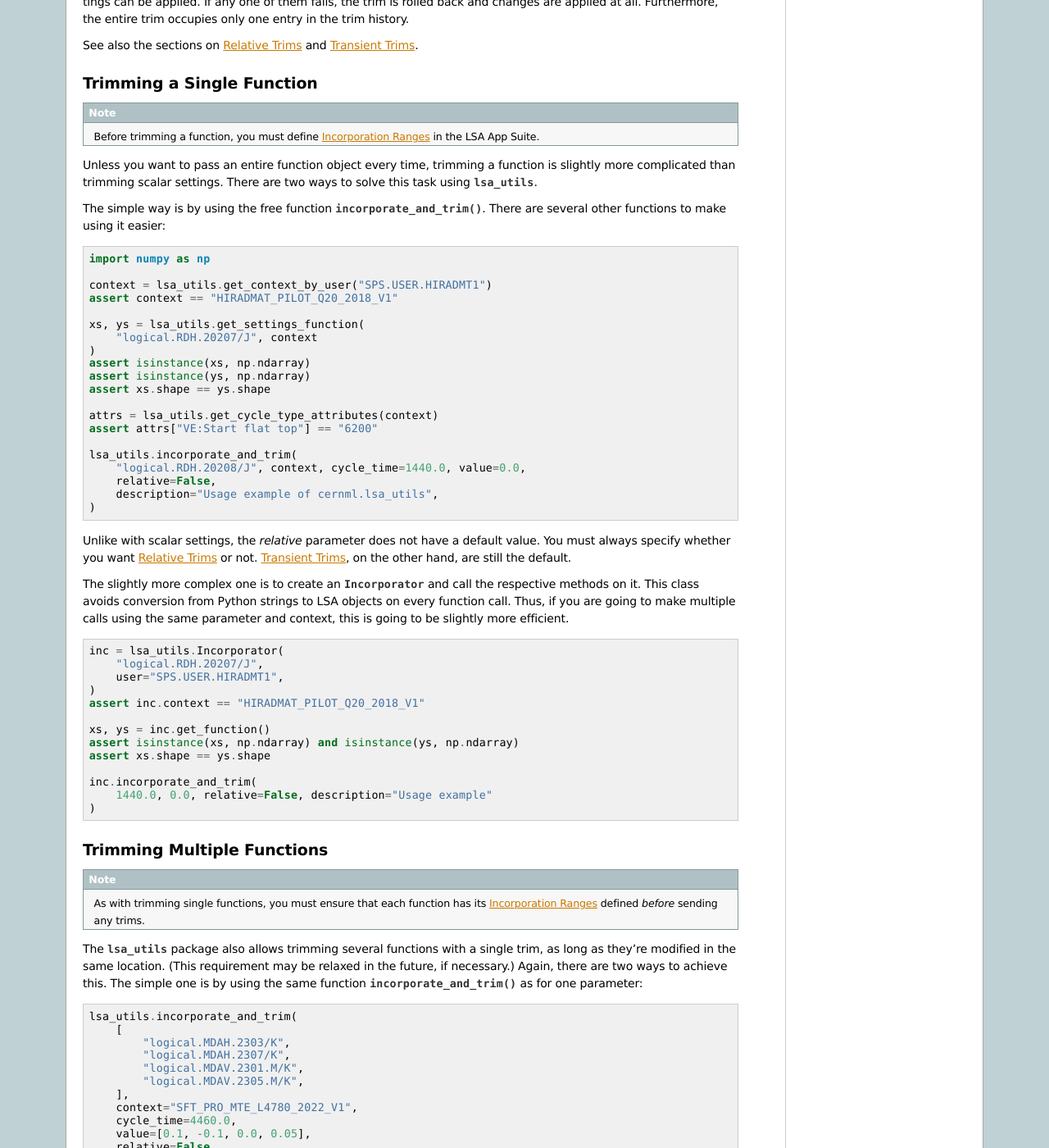
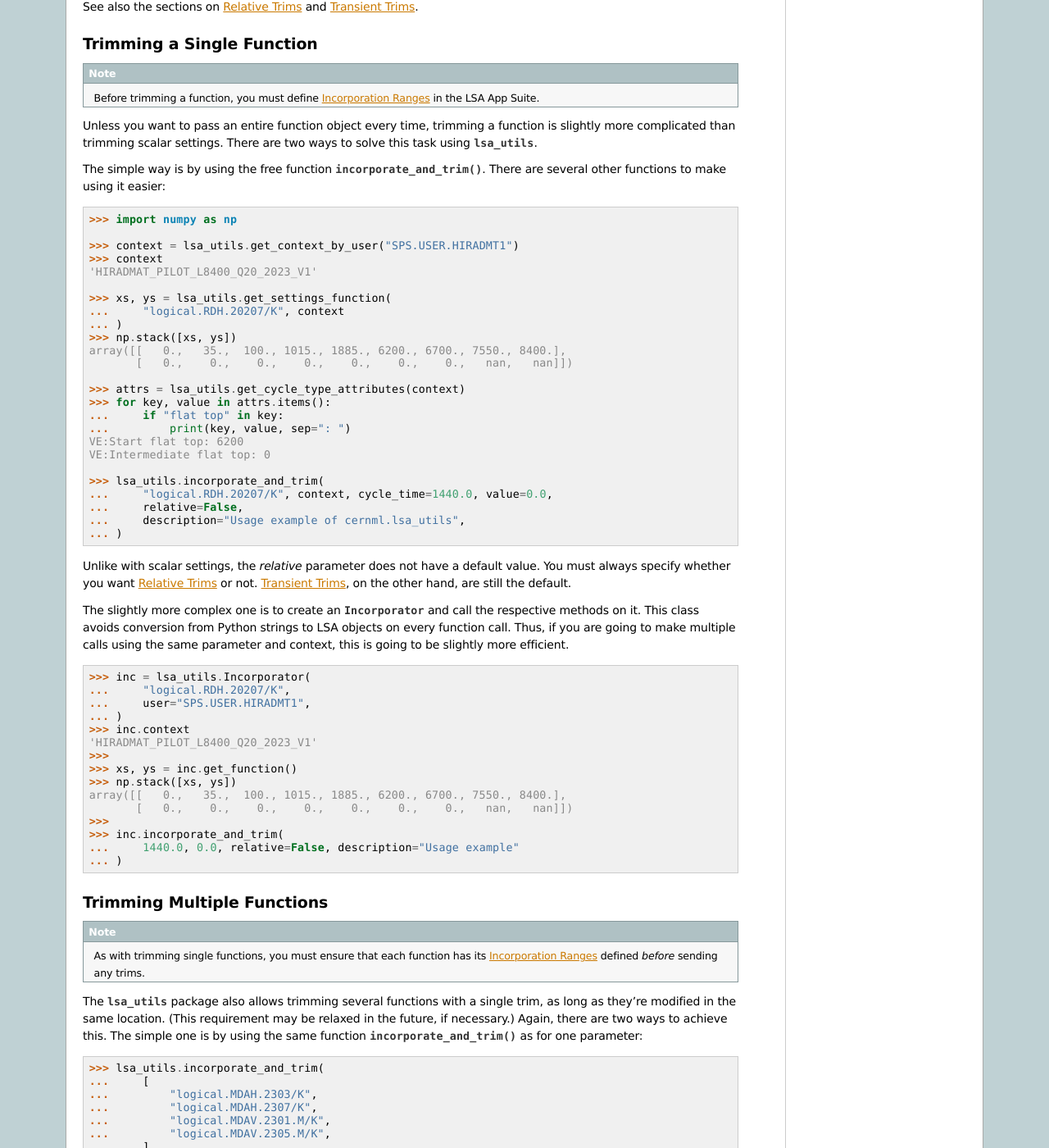
Before and after one commit to geoff-project/coi-utils, a Sphinx documentation site: the page built from docs/guide/lsa_utils.rst, in a window 1280 px wide and 1400 px high, scrolled down 1624 px. Shown: the whole window at 82% size. Built offline with Sphinx 7.4.7, drawn with Linux system fonts in a browser that asks for light colours; the version number could not be read and is left out; some of the changed text lies outside the part shown.

Commit message:
Turn code examples in guide/lsa_utils.rst into doctests.

```diff
--- a/docs/guide/lsa_utils.rst
+++ b/docs/guide/lsa_utils.rst
@@ -4,6 +4,17 @@
     SPDX-FileNotice: All rights not expressly granted are reserved.
 
     SPDX-License-Identifier: GPL-3.0-or-later OR EUPL-1.2+
+
+..
+    This is a comment and as such invisible to Sphinx.
+    Doctest, however, will pick it up. This way, we can verify that
+    Pytest has replaced the `TrimService` with a mock object. This guarantees
+    that we won't accidentally send trims to the LSA database. (Note that even
+    if we did, it shouldn't be a problem, since we use LSA NEXT, not PRO.)
+
+    >>> from cernml.lsa_utils import _services
+    >>> _services.trim  # doctest: +FAIL_FAST
+    <Mock spec='cern.lsa.client.TrimService' id='...'>
 
 Communicating with the LSA Database
 ===================================
@@ -33,14 +44,14 @@ The cleanest way to import `~cernml.lsa_utils` is to use PJLSA's context
 manager for enabling Java imports:
 
 .. code-block:: python
-    :emphasize-lines: 4-5
+    :emphasize-lines: 3-4
 
-    import pjlsa
-
-    lsa_client = pjlsa.LSAClient()
-    with lsa_client.java_api():
-        from cernml import lsa_utils
-    context = lsa_utils.get_context_by_user("SPS.USER.ALL")
+    >>> import pjlsa
+    >>> lsa_client = pjlsa.LSAClient(server="next")
+    >>> with lsa_client.java_api():
+    ...     from cernml import lsa_utils
+    >>> lsa_utils.get_context_by_user("SPS.USER.SFTPRO1")
+    'SFT_PRO_MTE_L4780_2023_V1'
 
 Note that the context manager only manages a change in the Python *import*
 system. Once a Java package has been imported, it remains available and
@@ -79,10 +88,10 @@ of parameter name to new value and the context to be modified:
 
 .. code-block:: python
 
-    lsa_utils.trim_scalar_settings(
-        {"ER.KFH31/SettingA#kickStrengthCcvA": 54.5},
-        context="Pb54_2BP_2021_06_09_EARLY_2400ms_V1",
-    )
+    >>> lsa_utils.trim_scalar_settings(
+    ...     {"ER.KFH31/SettingA#kickStrengthCcvA": 54.5},
+    ...     context="Pb54_2BP_2021_06_09_EARLY_2400ms_V1",
+    ... )
 
 If the context is mapped to a user, you can also specify the **user** instead
 of the context:
@@ -90,10 +99,10 @@ of the context:
 .. code-block:: python
     :emphasize-lines: 3
 
-    lsa_utils.trim_scalar_settings(
-        {"ER.KFH31/SettingA#kickStrengthCcvA": 54.5},
-        user="LEI.USER.NOMINAL",
-    )
+    >>> lsa_utils.trim_scalar_settings(
+    ...     {"ER.KFH31/SettingA#kickStrengthCcvA": 54.5},
+    ...     user="LEI.USER.NOMINAL",
+    ... )
 
 You can pass an additional *description* parameter to document your trim in the
 trim history:
@@ -101,11 +110,11 @@ trim history:
 .. code-block:: python
     :emphasize-lines: 4
 
-    lsa_utils.trim_scalar_settings(
-        {"ER.KFH31/SettingA#kickStrengthCcvA": 54.5},
-        user="LEI.USER.NOMINAL",
-        description="Reset kick strength to known good value",
-    )
+    >>> lsa_utils.trim_scalar_settings(
+    ...     {"ER.KFH31/SettingA#kickStrengthCcvA": 54.5},
+    ...     user="LEI.USER.NOMINAL",
+    ...     description="Reset kick strength to known good value",
+    ... )
 
 All types of scalar settings are supported: integers, booleans and
 floating-point values – both the built-in Python types and NumPy variants – are
@@ -115,12 +124,12 @@ string (which denotes its name):
 
 .. code-block:: python
 
-    # Instead of "ON" and "OFF", you could also pass 1 and 0 resp.
-    # for this particular enum.
-    lsa_utils.trim_scalar_settings(
-        {"ER.KFH31/SettingA#kickOnA": "ON"},
-        user="LEI.USER.NOMINAL",
-    )
+    >>> # Instead of "ON" and "OFF", you could also pass 1 and 0 resp.
+    >>> # for this particular enum.
+    >>> lsa_utils.trim_scalar_settings(
+    ...     {"ER.KFH31/SettingA#kickOnA": "ON"},
+    ...     user="LEI.USER.NOMINAL",
+    ... )
 
 If the mapping contains **multiple parameters**, they are changed
 *transactionally*: the trim only succeeds if all settings can be applied. If
@@ -146,26 +155,31 @@ are several other functions to make using it easier:
 
 .. code-block:: python
 
-    import numpy as np
+    >>> import numpy as np
 
-    context = lsa_utils.get_context_by_user("SPS.USER.HIRADMT1")
-    assert context == "HIRADMAT_PILOT_Q20_2018_V1"
+    >>> context = lsa_utils.get_context_by_user("SPS.USER.HIRADMT1")
+    >>> context
+    'HIRADMAT_PILOT_L8400_Q20_2023_V1'
 
-    xs, ys = lsa_utils.get_settings_function(
-        "logical.RDH.20207/J", context
-    )
-    assert isinstance(xs, np.ndarray)
-    assert isinstance(ys, np.ndarray)
-    assert xs.shape == ys.shape
+    >>> xs, ys = lsa_utils.get_settings_function(
+    ...     "logical.RDH.20207/K", context
+    ... )
+    >>> np.stack([xs, ys])
+    array([[   0.,   35.,  100., 1015., 1885., 6200., 6700., 7550., 8400.],
+           [   0.,    0.,    0.,    0.,    0.,    0.,    0.,   nan,   nan]])
 
-    attrs = lsa_utils.get_cycle_type_attributes(context)
-    assert attrs["VE:Start flat top"] == "6200"
+    >>> attrs = lsa_utils.get_cycle_type_attributes(context)
+    >>> for key, value in attrs.items():
+    ...     if "flat top" in key:
+    ...         print(key, value, sep=": ")
+    VE:Start flat top: 6200
+    VE:Intermediate flat top: 0
 
-    lsa_utils.incorporate_and_trim(
-        "logical.RDH.20208/J", context, cycle_time=1440.0, value=0.0,
-        relative=False,
-        description="Usage example of cernml.lsa_utils",
-    )
+    >>> lsa_utils.incorporate_and_trim(
+    ...     "logical.RDH.20207/K", context, cycle_time=1440.0, value=0.0,
+    ...     relative=False,
+    ...     description="Usage example of cernml.lsa_utils",
+    ... )
 
 Unlike with scalar settings, the *relative* parameter does not have a
 default value. You must always specify whether you want
@@ -180,19 +194,21 @@ efficient.
 
 .. code-block:: python
 
-    inc = lsa_utils.Incorporator(
-        "logical.RDH.20207/J",
-        user="SPS.USER.HIRADMT1",
-    )
-    assert inc.context == "HIRADMAT_PILOT_Q20_2018_V1"
-
-    xs, ys = inc.get_function()
-    assert isinstance(xs, np.ndarray) and isinstance(ys, np.ndarray)
-    assert xs.shape == ys.shape
-
-    inc.incorporate_and_trim(
-        1440.0, 0.0, relative=False, description="Usage example"
-    )
+    >>> inc = lsa_utils.Incorporator(
+    ...     "logical.RDH.20207/K",
+    ...     user="SPS.USER.HIRADMT1",
+    ... )
+    >>> inc.context
+    'HIRADMAT_PILOT_L8400_Q20_2023_V1'
+    >>>
+    >>> xs, ys = inc.get_function()
+    >>> np.stack([xs, ys])
+    array([[   0.,   35.,  100., 1015., 1885., 6200., 6700., 7550., 8400.],
+           [   0.,    0.,    0.,    0.,    0.,    0.,    0.,   nan,   nan]])
+    >>>
+    >>> inc.incorporate_and_trim(
+    ...     1440.0, 0.0, relative=False, description="Usage example"
+    ... )
 
 Trimming Multiple Functions
 ---------------------------
@@ -210,19 +226,19 @@ ways to achieve this. The simple one is by using the same function
 
 .. code-block:: python
 
-    lsa_utils.incorporate_and_trim(
-        [
-            "logical.MDAH.2303/K",
-            "logical.MDAH.2307/K",
-            "logical.MDAV.2301.M/K",
-            "logical.MDAV.2305.M/K",
-        ],
-        context="SFT_PRO_MTE_L4780_2022_V1",
-        cycle_time=4460.0,
-        value=[0.1, -0.1, 0.0, 0.05],
-        relative=False,
-        description="Usage example of cernml.lsa_utils",
-    )
+    >>> lsa_utils.incorporate_and_trim(
+    ...     [
+    ...         "logical.MDAH.2303/K",
+    ...         "logical.MDAH.2307/K",
+    ...         "logical.MDAV.2301.M/K",
+    ...         "logical.MDAV.2305.M/K",
+    ...     ],
+    ...     context="SFT_PRO_MTE_L4780_2022_V1",
+    ...     cycle_time=4460.0,
+    ...     value=[0.1, -0.1, 0.0, 0.05],
+    ...     relative=False,
+    ...     description="Usage example of cernml.lsa_utils",
+    ... )
 
 The first parameter is a list of all functions that should be changed
 simultaneously, the second is the context to use. Then come the point to modify
@@ -235,39 +251,36 @@ For a more object-oriented interface, you can use `IncorporatorGroup`:
 
 .. code-block:: python
 
-    group = lsa_utils.IncorporatorGroup(
-        [
-            "logical.MDAH.2303/K",
-            "logical.MDAH.2307/K",
-            "logical.MDAV.2301.M/K",
-            "logical.MDAV.2305.M/K",
-        ],
-        user="SPS.USER.HIRADMT1",
-    )
-    assert group.context == "HIRADMAT_PILOT_Q20_2018_V1"
-
-    # Increase all parameters by 0.1:
-    group.incorporate_and_trim(
-        4460.0, 0.1, relative=True, description="Usage example"
-    )
+    >>> group = lsa_utils.IncorporatorGroup(
+    ...     [
+    ...         "logical.MDAH.2303/K",
+    ...         "logical.MDAH.2307/K",
+    ...         "logical.MDAV.2301.M/K",
+    ...         "logical.MDAV.2305.M/K",
+    ...     ],
+    ...     user="SPS.USER.SFTPRO1",
+    ... )
+    >>> group.context
+    'SFT_PRO_MTE_L4780_2023_V1'
+    >>>
+    >>> # Increase all parameters by 0.1:
+    >>> group.incorporate_and_trim(
+    ...     4460.0, 0.1, relative=True, description="Usage example"
+    ... )
 
 The group also allows creating one `Incorporator` for each parameter
 individually:
 
 .. code-block:: python
 
-    inc = group.get("logical.MDAH.2303/K")
-    assert isinstance(inc, lsa_utils.Incorporator)
+    >>> group.get("logical.MDAH.2303/K")
+    <cernml.lsa_utils...Incorporator object at ...>
 
-    parameters = tuple(
-        incorporator.parameters for incorporator in group.incorporators()
-    )
-    assert parameters == group.parameters == (
-        "logical.MDAH.2303/K",
-        "logical.MDAH.2307/K",
-        "logical.MDAV.2301.M/K",
-        "logical.MDAV.2305.M/K",
-    )
+    >>> parameters = tuple(
+    ...     incorporator.parameter for incorporator in group.incorporators()
+    ... )
+    >>> parameters == group.parameters
+    True
 
 See also the sections on :ref:`guide/lsa_utils:Relative Trims` and
 :ref:`guide/lsa_utils:Transient Trims`.
@@ -287,22 +300,22 @@ For example, the following call *increases* a magnet's kick strength by 0.1:
 .. code-block:: python
     :emphasize-lines: 4
 
-    lsa_utils.trim_scalar_settings(
-        {"ER.KFH31/SettingA#kickStrengthCcvA": 0.1},
-        user="LEI.USER.NOMINAL",
-        relative=True,
-    )
+    >>> lsa_utils.trim_scalar_settings(
+    ...     {"ER.KFH31/SettingA#kickStrengthCcvA": 0.1},
+    ...     user="LEI.USER.NOMINAL",
+    ...     relative=True,
+    ... )
 
 To decrease a parameter value, simply send a relative trim with a negative
 value:
 
 .. code-block:: python
 
-    lsa_utils.trim_scalar_settings(
-        {"ER.KFH31/SettingA#kickStrengthCcvA": -0.3},
-        user="LEI.USER.NOMINAL",
-        relative=True,
-    )
+    >>> lsa_utils.trim_scalar_settings(
+    ...     {"ER.KFH31/SettingA#kickStrengthCcvA": -0.3},
+    ...     user="LEI.USER.NOMINAL",
+    ...     relative=True,
+    ... )
 
 Transient Trims
 ---------------
@@ -321,12 +334,12 @@ To override this default and mark a trim as *permanent*, you can set the
 .. code-block:: python
     :emphasize-lines: 4
 
-    lsa_utils.trim_scalar_settings(
-        {"ER.KFH31/SettingA#kickStrengthCcvA": 54.5},
-        user="LEI.USER.NOMINAL",
-        transient=False,
-        description="Reset kick strength to known good value",
-    )
+    >>> lsa_utils.trim_scalar_settings(
+    ...     {"ER.KFH31/SettingA#kickStrengthCcvA": 54.5},
+    ...     user="LEI.USER.NOMINAL",
+    ...     transient=False,
+    ...     description="Reset kick strength to known good value",
+    ... )
 
 Keep in mind that a meaningful description, while always important, is even
 *more* important for permanent trims.
```
Also changed, not shown: other parts of docs/guide/lsa_utils.rst (+8 -10 lines), conftest.py (+13 -2 lines), 1 other file.
